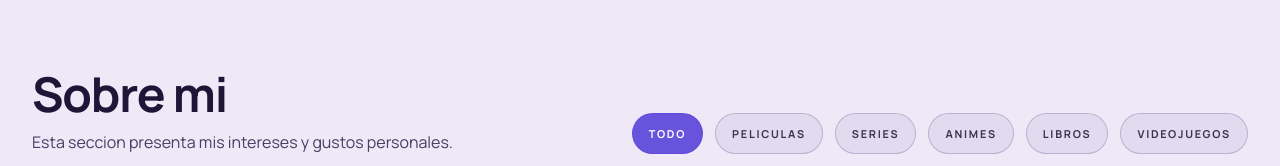
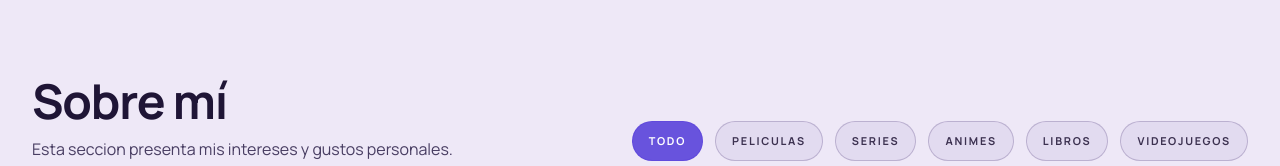
Before and after one commit to Jonathan1Estiben2Acevedo3Lopez/Portafolio, an Astro site: page / in a window 1280 px wide. Shown: the part 2104-2270 px from the top of the page. Built offline with nearby package versions, Linux system fonts and the light colour scheme; Astro itself is replaced by a stand-in of ours.

Commit message:
Correción de ortografía

```diff
--- a/src/pages/index.astro
+++ b/src/pages/index.astro
@@ -99,7 +99,7 @@ const cvFileExists = existsSync(resolve(process.cwd(), "public", "CV_Ejemplo.pdf
           <a class="nav-link" href="#home" data-i18n="nav.home">Inicio</a>
           <a class="nav-link" href="#projects" data-i18n="nav.projects">Proyectos</a>
           <a class="nav-link" href="#insights" data-i18n="nav.insights">Blog</a>
-          <a class="nav-link" href="#about" data-i18n="nav.about">Sobre mi</a>
+          <a class="nav-link" href="#about" data-i18n="nav.about">Sobre mí</a>
           <a class="nav-link" href="#contact" data-i18n="nav.contact">Contacto</a>
         </div>
 
@@ -163,7 +163,7 @@ const cvFileExists = existsSync(resolve(process.cwd(), "public", "CV_Ejemplo.pdf
             <a class="mobile-link" href="#home" data-i18n="nav.home">Inicio</a>
             <a class="mobile-link" href="#projects" data-i18n="nav.projects">Proyectos</a>
             <a class="mobile-link" href="#insights" data-i18n="nav.insights">Blog</a>
-            <a class="mobile-link" href="#about" data-i18n="nav.about">Sobre mi</a>
+            <a class="mobile-link" href="#about" data-i18n="nav.about">Sobre mí</a>
             <a class="mobile-link" href="#contact" data-i18n="nav.contact">Contacto</a>
           </div>
         </div>
@@ -313,7 +313,7 @@ const cvFileExists = existsSync(resolve(process.cwd(), "public", "CV_Ejemplo.pdf
           <div class="mb-8 flex flex-col gap-5 lg:mb-9 lg:flex-row lg:items-end lg:justify-between">
             <div class="flex flex-col gap-3 lg:max-w-[32rem]">
               <h2 class="text-4xl font-bold tracking-tight text-on-surface sm:text-5xl" data-i18n="about.title">
-                Sobre mi
+                Sobre mí
               </h2>
               <p class="max-w-2xl text-sm leading-7 text-on-surface-variant sm:text-base" data-i18n="about.subtitle">
                 Esta seccion presenta mis intereses y gustos personales.
--- a/src/scripts/portfolio.js
+++ b/src/scripts/portfolio.js
@@ -17,7 +17,7 @@ const content = {
       home: "Inicio",
       projects: "Proyectos",
       insights: "Blog",
-      about: "Sobre mi",
+      about: "Sobre mí",
       contact: "Contacto",
     },
     controls: {
@@ -236,7 +236,7 @@ const content = {
       },
     ],
     about: {
-      title: "Sobre mi",
+      title: "Sobre mí",
       subtitle: "Esta seccion presenta mis intereses y gustos personales.",
       paragraphs: [
         "Fuera del trabajo, me interesa mucho todo lo que alimenta sensibilidad e imaginacion: peliculas, series, animes, libros y videojuegos.",
--- a/src/styles/global.css
+++ b/src/styles/global.css
@@ -608,6 +608,10 @@ html.light .hero-focus-card {
 }
 
 @media (min-width: 1024px) {
+  .projects-scroll-row {
+    padding-top: 0.45rem;
+  }
+
   .projects-scroll-row > * {
     flex-basis: min(39vw, 22.5rem);
   }
```
